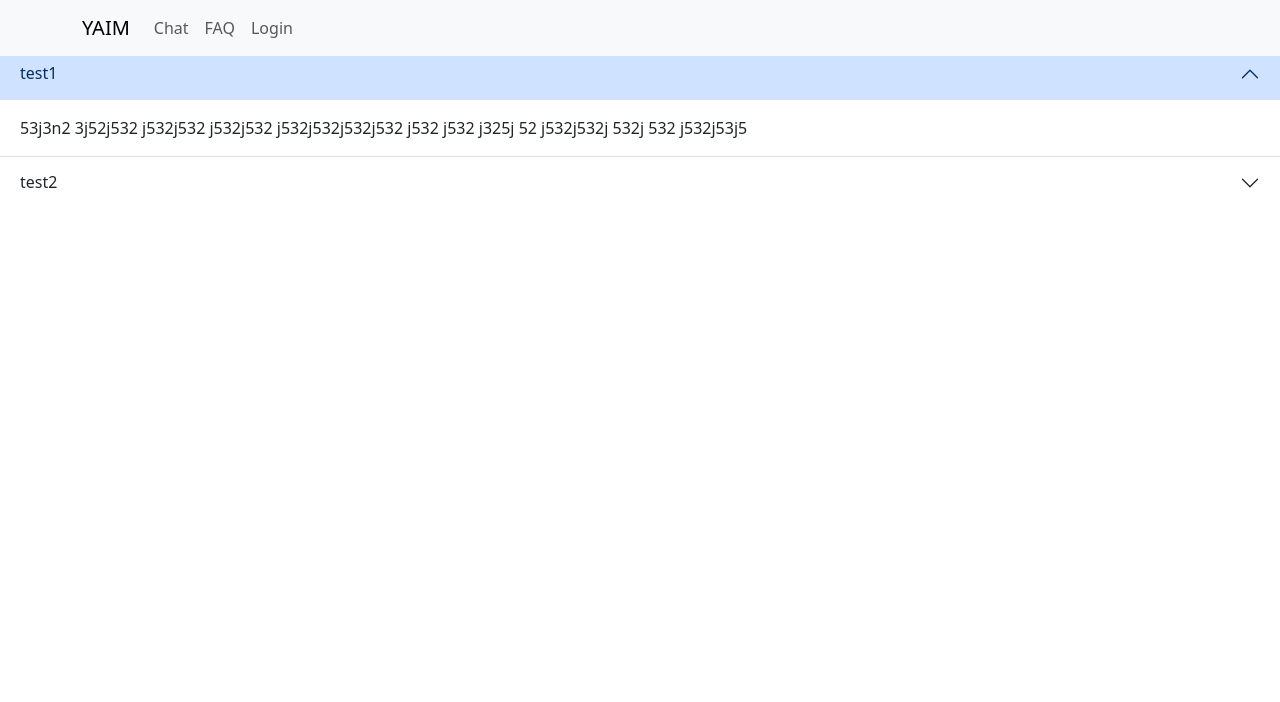
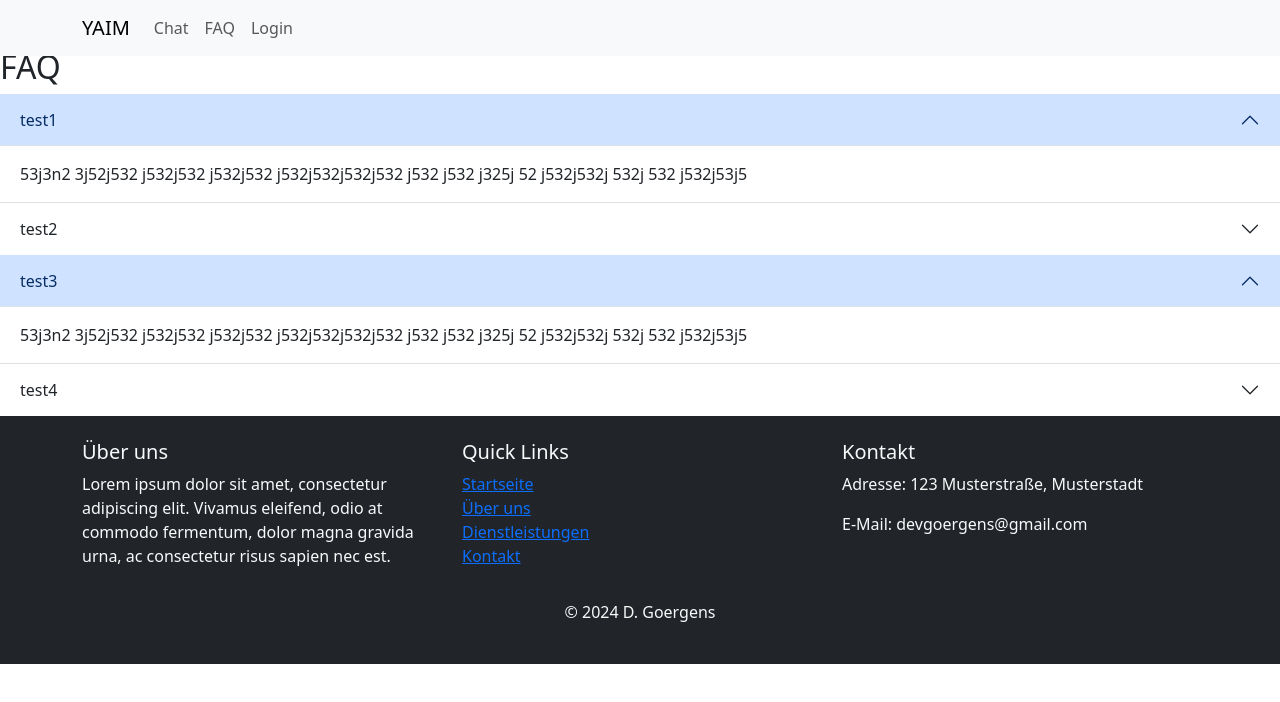
Before and after one commit to DanGoer/voice-to-chat, a React (Vite) app in the folder frontend/: page /faq in a window 1280 px wide. Shown: the top 702 px of the page. Built offline with nearby package versions, Linux system fonts and the light colour scheme; no server answers.

Commit message:
splitted faq into 2 accordions and added footer and h2

```diff
--- a/frontend/src/pages/Faq.tsx
+++ b/frontend/src/pages/Faq.tsx
@@ -1,6 +1,7 @@
 import Accordion from "react-bootstrap/Accordion";
+import Footer from "../components/Footer";
 
-const accordionContent = [
+const aboutContent = [
   {
     id: "0",
     title: "test1",
@@ -15,18 +16,57 @@
   },
 ];
 
+const howToContent = [
+  {
+    id: "0",
+    title: "test3",
+    content:
+      "53j3n2 3j52j532 j532j532 j532j532 j532j532j532j532 j532  j532 j325j 52 j532j532j 532j 532 j532j53j5",
+  },
+  {
+    id: "1",
+    title: "test4",
+    content:
+      "53j3n2 3j52j532 j532j532 j532j532 j532j532j532j532 j532  j532 j325j 52 j532j532j 532j 532 j532j53j553j3n2 3j52j532 j532j532 j532j532 j532j532j532j532 j532  j532 j325j 52 j532j532j 532j 532 j532j53j5",
+  },
+];
+
 function Faq() {
   return (
+    <>
+      <h2>FAQ</h2>
+      <section>
         <Accordion defaultActiveKey="0" flush>
-      {accordionContent.map((accordionItem) => {
+          {aboutContent.map((accordionItem) => {
             return (
-          <Accordion.Item key={accordionItem.title} eventKey={accordionItem.id}>
+              <Accordion.Item
+                key={accordionItem.title}
+                eventKey={accordionItem.id}
+              >
                 <Accordion.Header>{accordionItem.title}</Accordion.Header>
                 <Accordion.Body>{accordionItem.content}</Accordion.Body>
               </Accordion.Item>
             );
           })}
         </Accordion>
+      </section>
+      <section>
+        <Accordion defaultActiveKey="0" flush>
+          {howToContent.map((accordionItem) => {
+            return (
+              <Accordion.Item
+                key={accordionItem.title}
+                eventKey={accordionItem.id}
+              >
+                <Accordion.Header>{accordionItem.title}</Accordion.Header>
+                <Accordion.Body>{accordionItem.content}</Accordion.Body>
+              </Accordion.Item>
+            );
+          })}
+        </Accordion>
+      </section>
+      <Footer />
+    </>
   );
 }
 
```
Lines whose indentation alone changed are shown as unchanged.
